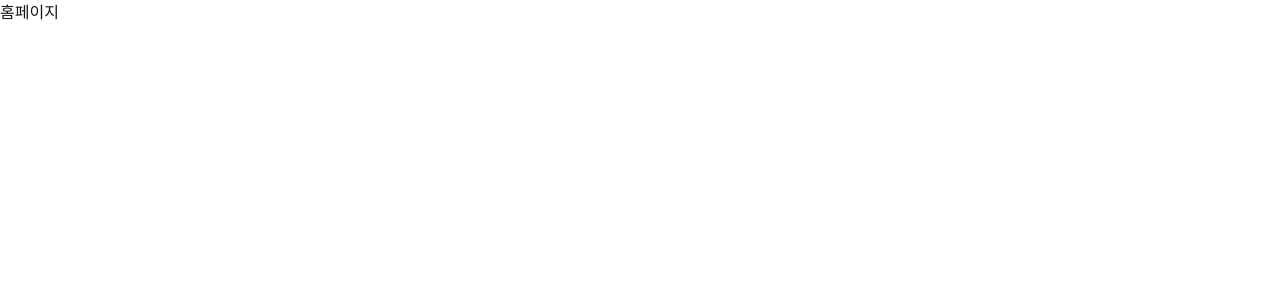
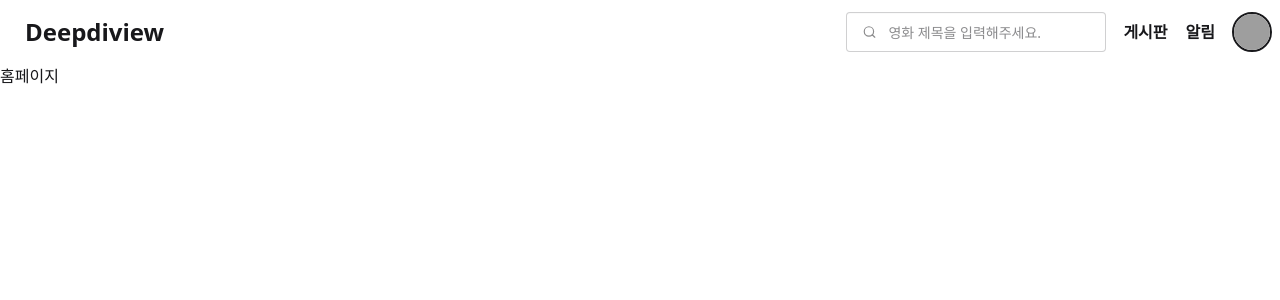
Before and after one commit to Teddy-Suh/deepdiview, a Next.js app: page / in a window 1280 px wide. Shown: the top 300 px of the page. Built offline with nearby package versions, Linux system fonts and the light colour scheme; grey boxes are pictures that could not be loaded.

Commit message:
✨ Feat: add TopNav

```diff
--- a/next.config.ts
+++ b/next.config.ts
@@ -1,7 +1,16 @@
 import type { NextConfig } from 'next'
 
 const nextConfig: NextConfig = {
-  /* config options here */
+  images: {
+    remotePatterns: [
+      {
+        protocol: 'https',
+        hostname: 'img.daisyui.com',
+        port: '',
+        pathname: '/**', // 모든 이미지 허용
+      },
+    ],
+  },
 }
 
 export default nextConfig
--- a/package.json
+++ b/package.json
@@ -10,6 +10,7 @@
   },
   "dependencies": {
     "@tailwindcss/postcss": "^4.0.6",
+    "lucide-react": "^0.475.0",
     "next": "15.1.7",
     "react": "^19.0.0",
     "react-dom": "^19.0.0"
--- a/src/app/layout.tsx
+++ b/src/app/layout.tsx
@@ -1,5 +1,6 @@
 import type { Metadata } from 'next'
 import './globals.css'
+import TopNav from '@/components/TopNav'
 
 export const metadata: Metadata = {
   title: 'Deepdiview',
@@ -12,7 +13,12 @@ export default function RootLayout({
 }>) {
   return (
     <html lang='ko'>
-      <body>{children}</body>
+      <body>
+        <header>
+          <TopNav />
+        </header>
+        {children}
+      </body>
     </html>
   )
 }
--- /dev/null
+++ b/src/components/TopNav.tsx
@@ -0,0 +1,48 @@
+import { Search } from 'lucide-react'
+import Image from 'next/image'
+import Link from 'next/link'
+
+export default function TopNav() {
+  return (
+    <nav className='navbar hidden md:flex'>
+      <div className='flex-1'>
+        <Link
+          className='btn btn-ghost hover:text-primary hover:border-transparent hover:bg-transparent hover:shadow-none'
+          href='/'
+        >
+          <h1 className='text-2xl font-bold'>Deepdiview</h1>
+        </Link>
+      </div>
+      <div className='flex'>
+        <label className='input focus-within:border-primary focus-within:outline-none'>
+          <Search className='h-[1em] opacity-50' />
+          <input type='search' required placeholder='영화 제목을 입력해주세요.' />
+        </label>
+        <Link
+          href='/board'
+          className='btn btn-ghost hover:text-primary hover:bg-transparent hover:shadow-none'
+        >
+          <span className='text-base'>게시판</span>
+        </Link>
+        <Link
+          href='/notifications'
+          className='btn btn-ghost hover:text-primary pl-0 hover:border-transparent hover:bg-transparent hover:shadow-none'
+        >
+          <span className='text-base'>알림</span>
+        </Link>
+        <Link
+          href='/profile'
+          className='btn btn-ghost btn-circle avatar border-base-content hover:border-primary border-2'
+        >
+          <div className='relative w-full rounded-full'>
+            <Image
+              src='https://img.daisyui.com/images/stock/photo-1534528741775-53994a69daeb.webp'
+              alt='프로필 사진'
+              fill
+            />
+          </div>
+        </Link>
+      </div>
+    </nav>
+  )
+}
```
Also changed, not shown: 1 other file (tests, documents, lock files or other folders).
